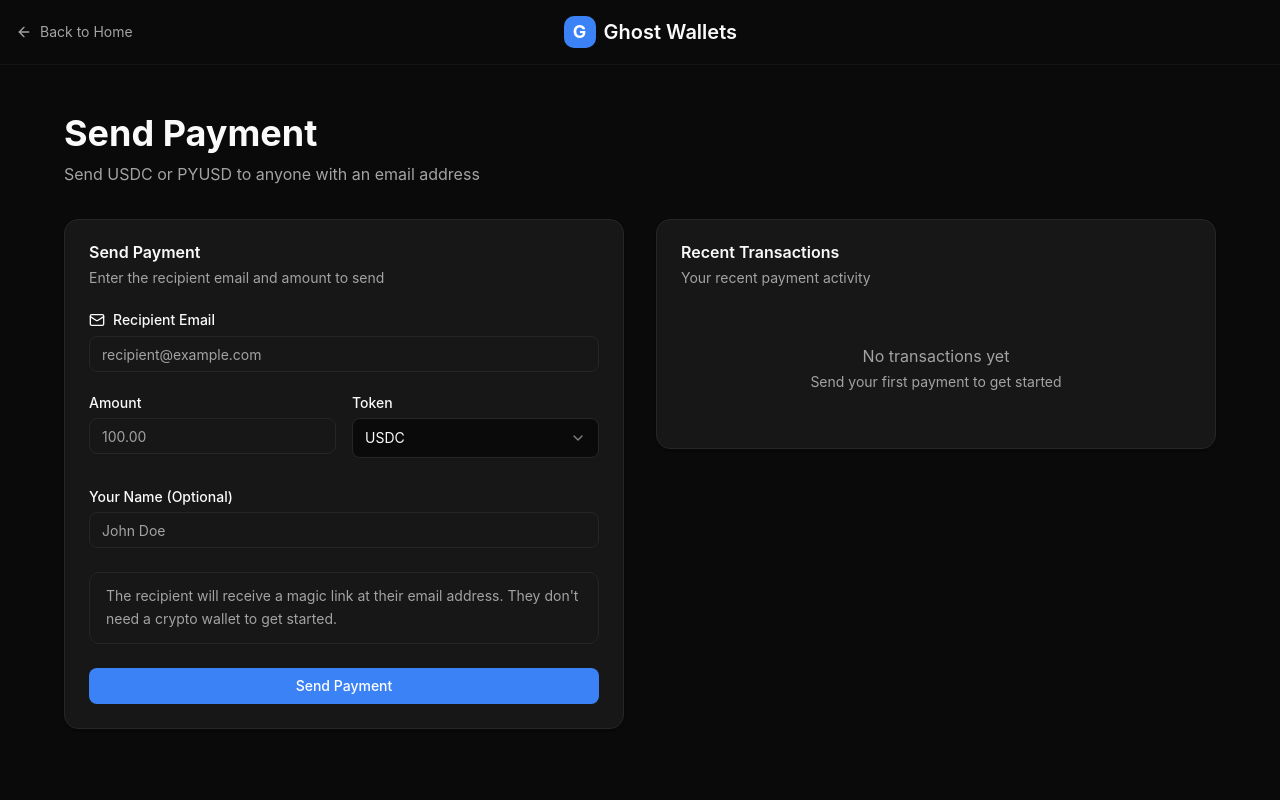
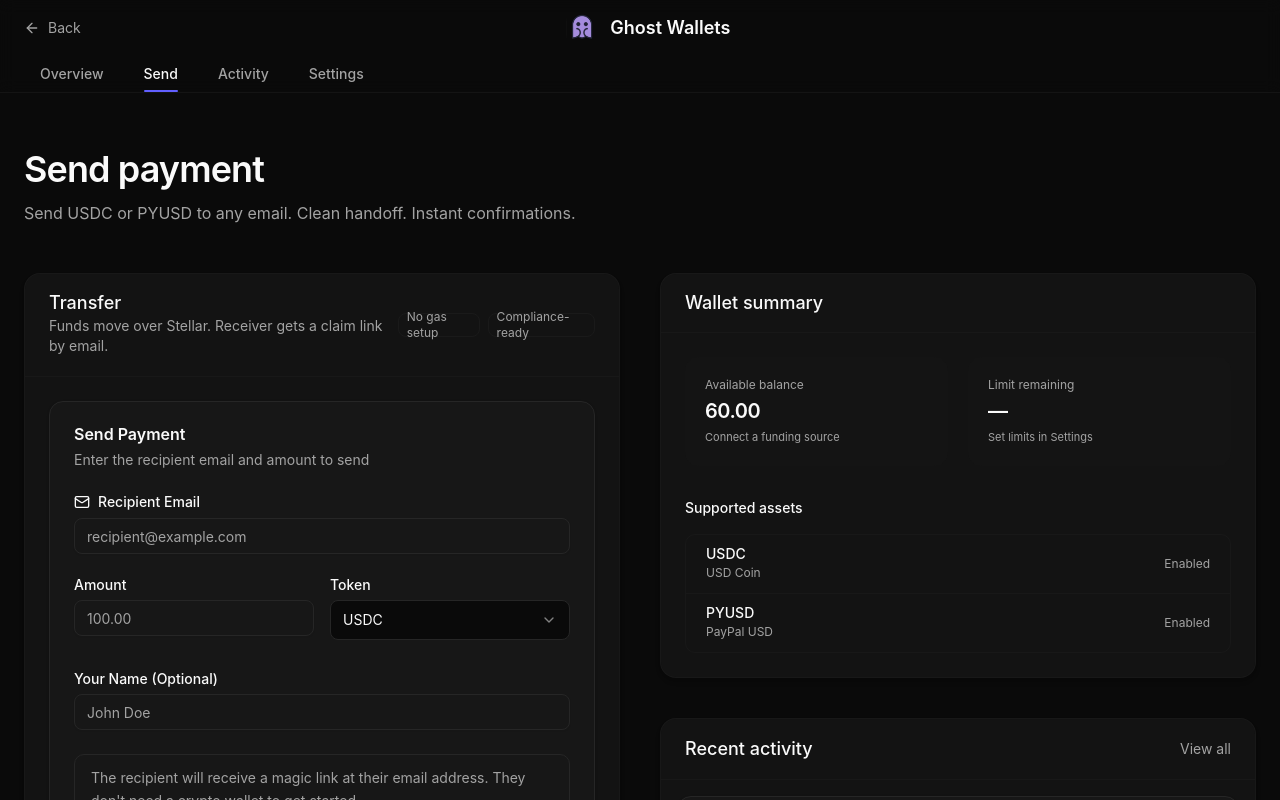
Before and after one commit to Noahflx/ghost-wallets, a Next.js app: page /dashboard in a window 1280 px wide. Shown: the top 800 px of the page. Built offline with nearby package versions, Linux system fonts and the light colour scheme.

Commit message:
frontend change

```diff
--- a/app/dashboard/page.tsx
+++ b/app/dashboard/page.tsx
@@ -2,53 +2,220 @@ import { SendPaymentForm } from "@/components/send-payment-form"
 import { RecentTransactions } from "@/components/recent-transactions"
 import Link from "next/link"
 import { ArrowLeft } from "lucide-react"
+import Image from "next/image"
+
 
 export default function DashboardPage() {
   return (
-    <div className="min-h-screen bg-background">
-      {/* Header */}
-      <header className="border-b border-border/40">
-        <div className="container mx-auto px-4 py-4 flex items-center justify-between">
+    <div className="min-h-screen bg-background text-foreground">
+      {/* Top bar */}
+      <header className="sticky top-0 z-30 backdrop-blur supports-[backdrop-filter]:bg-background/70 border-b border-border/40">
+        <div className="mx-auto max-w-7xl px-4 sm:px-6 h-14 flex items-center justify-between">
           <Link
             href="/"
-            className="flex items-center gap-2 text-muted-foreground hover:text-foreground transition-colors"
+            className="inline-flex items-center gap-2 text-sm text-muted-foreground hover:text-foreground transition-colors"
+            aria-label="Back to Home"
           >
             <ArrowLeft className="h-4 w-4" />
-            <span className="text-sm">Back to Home</span>
+            <span>Back</span>
           </Link>
-          <div className="flex items-center gap-2">
-            <div className="w-8 h-8 bg-primary rounded-lg flex items-center justify-center">
-              <span className="text-primary-foreground font-bold text-lg">G</span>
-            </div>
-            <span className="font-semibold text-xl">Ghost Wallets</span>
+
+          <div className="flex items-center gap-3">
+          <Image
+  src="/logo.png"
+  alt="Ghost Wallets logo"
+  width={32}
+  height={32}
+  className="rounded-lg"
+/>
+
+            <span className="font-semibold text-base sm:text-lg leading-none">Ghost Wallets</span>
           </div>
-          <div className="w-24" />
+
+          <div className="w-10" />
         </div>
+
+        {/* Sub-nav */}
+        <nav className="mx-auto max-w-7xl px-4 sm:px-6">
+          <ul className="flex gap-2 text-sm">
+            {[
+              { label: "Overview", href: "#", inactive: true },
+              { label: "Send", href: "#", active: true },
+              { label: "Activity", href: "#", inactive: true },
+              { label: "Settings", href: "#", inactive: true },
+            ].map((t) => (
+              <li key={t.label}>
+                <a
+                  href={t.href}
+                  className={[
+                    "inline-flex items-center gap-2 px-4 py-2 rounded-md transition-colors",
+                    t.active
+                      ? "text-foreground"
+                      : "text-muted-foreground hover:text-foreground",
+                  ].join(" ")}
+                >
+                  <span className="relative font-medium">
+                    {t.label}
+                    {t.active && (
+                      <span className="absolute left-0 -bottom-2 block h-[2px] w-full bg-indigo-500 rounded-full" />
+                    )}
+                  </span>
+                </a>
+              </li>
+            ))}
+          </ul>
+        </nav>
       </header>
 
-      {/* Main Content */}
-      <main className="container mx-auto px-4 py-8 md:py-12">
-        <div className="max-w-6xl mx-auto">
-          <div className="mb-8">
-            <h1 className="text-3xl md:text-4xl font-bold mb-2">Send Payment</h1>
-            <p className="text-muted-foreground leading-relaxed">
-              Send USDC or PYUSD to anyone with an email address
-            </p>
+      {/* Page */}
+      <main className="mx-auto max-w-7xl px-4 sm:px-6 py-10 md:py-14">
+        {/* Page header */}
+        <div className="mb-10 md:mb-12">
+          <div className="flex items-start justify-between">
+            <div>
+              <h1 className="text-3xl md:text-4xl font-semibold tracking-tight">
+                Send payment
+              </h1>
+              <p className="mt-3 text-base text-muted-foreground max-w-prose">
+                Send USDC or PYUSD to any email. Clean handoff. Instant confirmations.
+              </p>
+            </div>
           </div>
+        </div>
 
-          <div className="grid lg:grid-cols-2 gap-8">
-            {/* Send Payment Form */}
-            <div>
+        {/* Content */}
+        <div className="grid gap-10 lg:grid-cols-2">
+          {/* Left: Primary action */}
+          <section
+            aria-labelledby="transfer-form"
+            className="group rounded-2xl bg-card/70 shadow-md hover:shadow-lg transition-all border border-border/30"
+          >
+            <header className="flex items-center justify-between px-6 py-5 border-b border-border/30">
+              <div className="min-w-0">
+                <h2 id="transfer-form" className="text-lg font-medium leading-none">
+                  Transfer
+                </h2>
+                <p className="mt-1 text-sm text-muted-foreground">
+                  Funds move over Stellar. Receiver gets a claim link by email.
+                </p>
+              </div>
+              <div className="hidden md:flex items-center gap-2 text-xs text-muted-foreground">
+                <span className="inline-flex h-6 items-center rounded-md border border-border/40 px-2">
+                  No gas setup
+                </span>
+                <span className="inline-flex h-6 items-center rounded-md border border-border/40 px-2">
+                  Compliance-ready
+                </span>
+              </div>
+            </header>
+            <div className="p-6">
               <SendPaymentForm />
             </div>
 
-            {/* Recent Transactions */}
-            <div>
-              <RecentTransactions />
+            <div className="px-6 py-4 border-t border-border/30 text-xs text-muted-foreground">
+              Double-check the email before sending. Payments are final once claimed.
+            </div>
+          </section>
+
+          {/* Right: Context panels */}
+          <div className="space-y-10">
+            {/* Wallet summary */}
+            <section
+              aria-labelledby="wallet-summary"
+              className="rounded-2xl bg-card/70 shadow-md hover:shadow-lg transition-all border border-border/30"
+            >
+              <header className="px-6 py-5 border-b border-border/30">
+                <h2 id="wallet-summary" className="text-lg font-medium leading-none">
+                  Wallet summary
+                </h2>
+              </header>
+              <div className="p-6">
+                <div className="grid grid-cols-2 gap-5">
+                  <Stat label="Available balance" value="60.00" hint="Connect a funding source" />
+                  <Stat label="Limit remaining" value="—" hint="Set limits in Settings" />
+                </div>
+
+                <div className="mt-8">
+                  <h3 className="text-sm font-medium">Supported assets</h3>
+                  <ul className="mt-4 divide-y divide-border/30 rounded-lg border border-border/30">
+                    {[
+                      { code: "USDC", name: "USD Coin", status: "Enabled" },
+                      { code: "PYUSD", name: "PayPal USD", status: "Enabled" },
+                    ].map((a) => (
+                      <li
+                        key={a.code}
+                        className="flex items-center justify-between px-5 py-3 hover:bg-muted/30 transition-colors"
+                      >
+                        <div className="min-w-0">
+                          <p className="text-sm font-medium leading-none">{a.code}</p>
+                          <p className="mt-1 text-xs text-muted-foreground">{a.name}</p>
+                        </div>
+                        <span className="text-xs text-muted-foreground">{a.status}</span>
+                      </li>
+                    ))}
+                  </ul>
+                </div>
+              </div>
+            </section>
+
+            {/* Recent activity */}
+            <section
+              aria-labelledby="recent-activity"
+              className="rounded-2xl bg-card/70 shadow-md hover:shadow-lg transition-all border border-border/30"
+            >
+              <header className="px-6 py-5 border-b border-border/30">
+                <div className="flex items-center justify-between">
+                  <h2 id="recent-activity" className="text-lg font-medium leading-none">
+                    Recent activity
+                  </h2>
+                  <a
+                    href="#"
+                    className="text-sm text-muted-foreground hover:text-indigo-500 transition-colors"
+                  >
+                    View all
+                  </a>
+                </div>
+              </header>
+              <div className="p-3 sm:p-4">
+                <RecentTransactions />
+              </div>
+            </section>
+          </div>
+        </div>
+      </main>
+
+      {/* Footer */}
+      <footer className="mt-16 border-t border-border/30">
+        <div className="mx-auto max-w-7xl px-4 sm:px-6 py-8 text-xs text-muted-foreground">
+          <div className="flex flex-col sm:flex-row items-start sm:items-center justify-between gap-3">
+            <p>© {new Date().getFullYear()} Ghost Wallets</p>
+            <div className="flex items-center gap-5">
+              <a href="#" className="hover:text-indigo-500 transition-colors">Docs</a>
+              <a href="#" className="hover:text-indigo-500 transition-colors">Status</a>
+              <a href="#" className="hover:text-indigo-500 transition-colors">Compliance</a>
             </div>
           </div>
         </div>
-      </main>
+      </footer>
     </div>
   )
 }
+
+/** Polished stat card component */
+function Stat({
+  label,
+  value,
+  hint,
+}: {
+  label: string
+  value: string
+  hint?: string
+}) {
+  return (
+    <div className="rounded-xl bg-muted/20 p-5 hover:bg-muted/30 transition-colors">
+      <p className="text-xs text-muted-foreground">{label}</p>
+      <p className="mt-1 text-xl font-semibold tracking-tight">{value}</p>
+      {hint ? <p className="mt-1 text-[11px] text-muted-foreground">{hint}</p> : null}
+    </div>
+  )
+}
--- a/package.json
+++ b/package.json
@@ -14,6 +14,7 @@
     "@radix-ui/react-slot": "^1.2.3",
     "@radix-ui/react-tabs": "latest",
     "@stellar/stellar-sdk": "latest",
+    "@supabase/supabase-js": "^2.76.1",
     "@vercel/analytics": "^1.5.0",
     "class-variance-authority": "^0.7.1",
     "clsx": "^2.1.1",
```
Also changed, not shown: public/logo.png (added), 1 other file (tests, documents, lock files or other folders).
